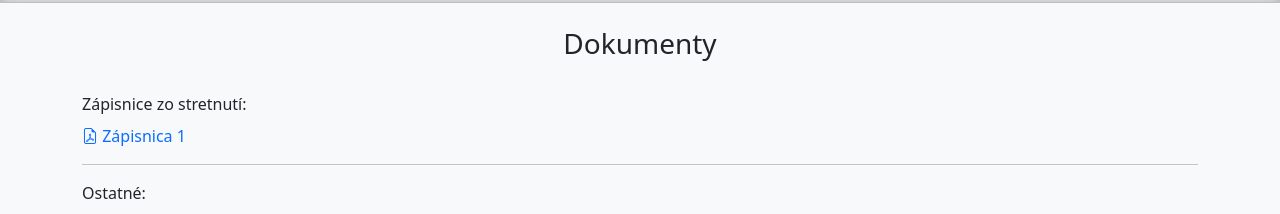
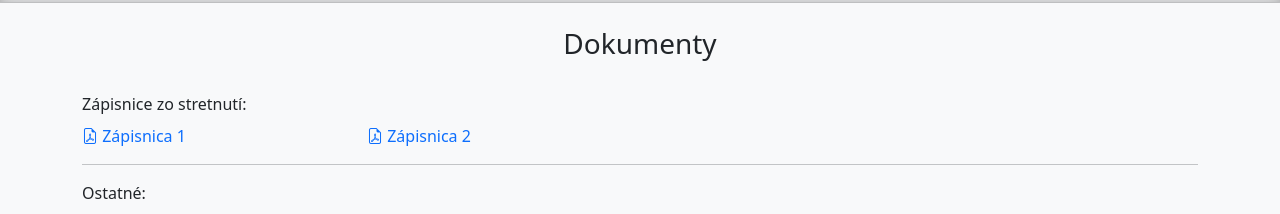
Before and after one commit to NUCAA-FEI/NUCAA-FEI.github.io, a plain HTML site: page index.html in a window 1280 px wide. Shown: the part 1160-1374 px from the top of the page. Drawn offline with Linux system fonts and the light colour scheme.

Commit message:
Feat: Zapisnica 2

```diff
--- a/index.html
+++ b/index.html
@@ -110,11 +110,11 @@
                             <i class="bi bi-file-earmark-pdf"></i> Zápisnica 1
                         </a>
                     </div>
-<!--                    <div class="col-md-3">-->
-<!--                        <a class="text-decoration-none" href="./zapisnice/zapisnica2.pdf" download>-->
-<!--                            <i class="bi bi-file-earmark-pdf"></i> Zápisnica 2-->
-<!--                        </a>-->
-<!--                    </div>-->
+                    <div class="col-md-3">
+                        <a class="text-decoration-none" href="./Zapisnice/Zapisnica_2.pdf" download>
+                            <i class="bi bi-file-earmark-pdf"></i> Zápisnica 2
+                        </a>
+                    </div>
                 </div>
                 <hr />
                 <div class="row pb-2">
```
Also changed, not shown: 1 other file.
